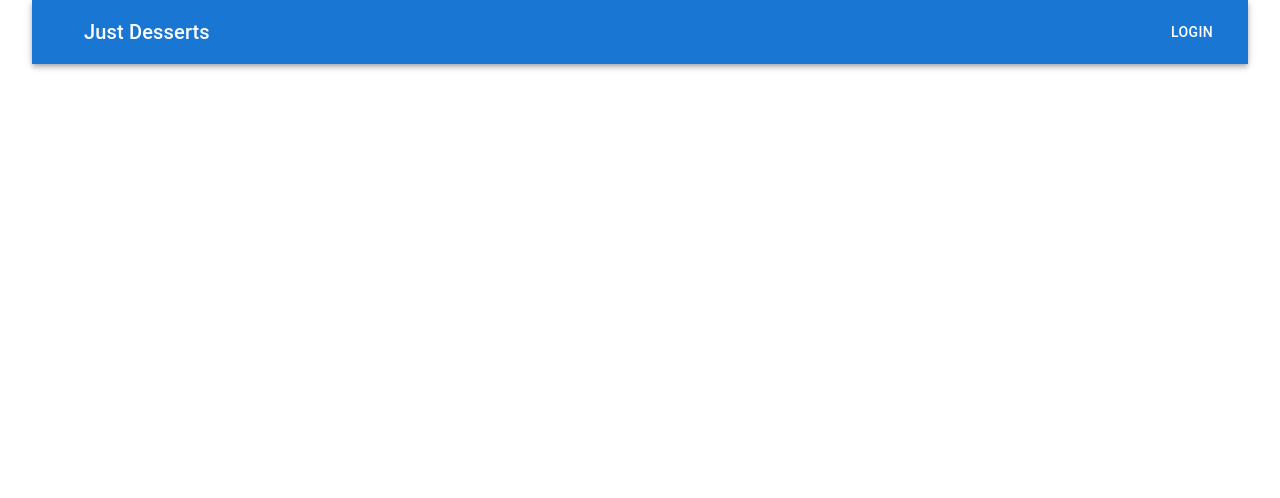
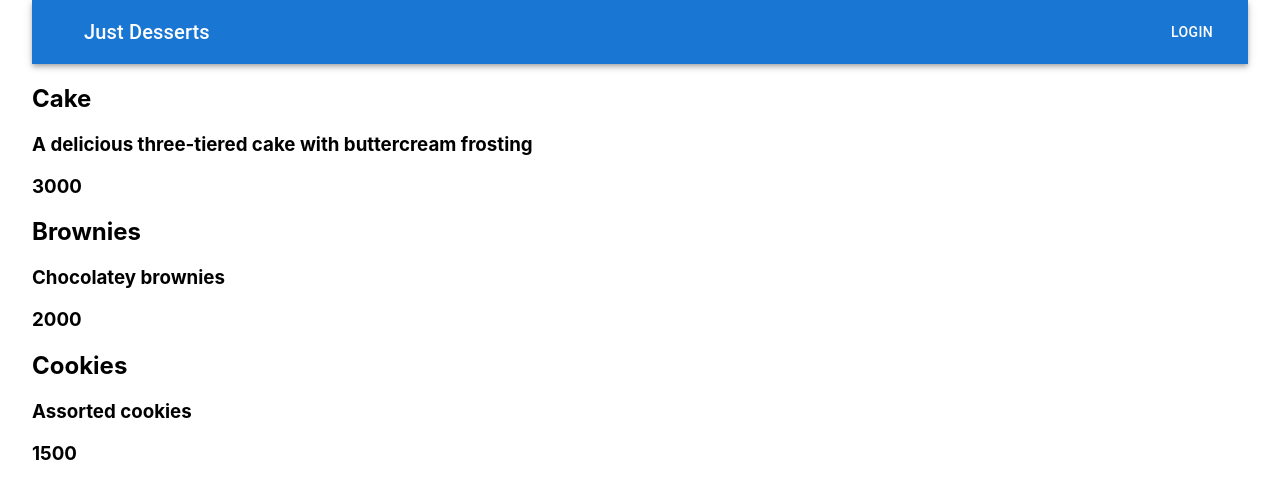
Before and after one commit to juliwithoutthee/justdessertsFE, a Next.js app: page / in a window 1280 px wide. Shown: the top 498 px of the page. Built offline with nearby package versions, Linux system fonts and the light colour scheme.

Commit message:
Creates elements to show test data

```diff
--- a/components/AllProducts.tsx
+++ b/components/AllProducts.tsx
@@ -2,23 +2,23 @@ import React, { useState } from "react";
 
 const testData = [
     {
-        productName: "",
-        description: "",
-        price: "",
+        productName: "Cake",
+        description: "A delicious three-tiered cake with buttercream frosting",
+        price: 3000,
         quantity: 0,
         image: ""
     },
     {
-        productName: "",
-        description: "",
-        price: "",
+        productName: "Brownies",
+        description: "Chocolatey brownies",
+        price: 2000,
         quantity: 0,
         image: ""
     },
     {
-        productName: "",
-        description: "",
-        price: "",
+        productName: "Cookies",
+        description: "Assorted cookies",
+        price: 1500,
         quantity: 0,
         image: ""
     }
@@ -29,5 +29,12 @@ const testData = [
 export default function AllProducts() {
 
     return <>
+        <div>
+            {testData.map((el: any) => {
+                return <div> <h2>{el.productName}</h2>
+                    <h3>{el.description}</h3>
+                    <h3>{el.price}</h3> </div>;
+            })}
+        </div>
     </>
 }
```
